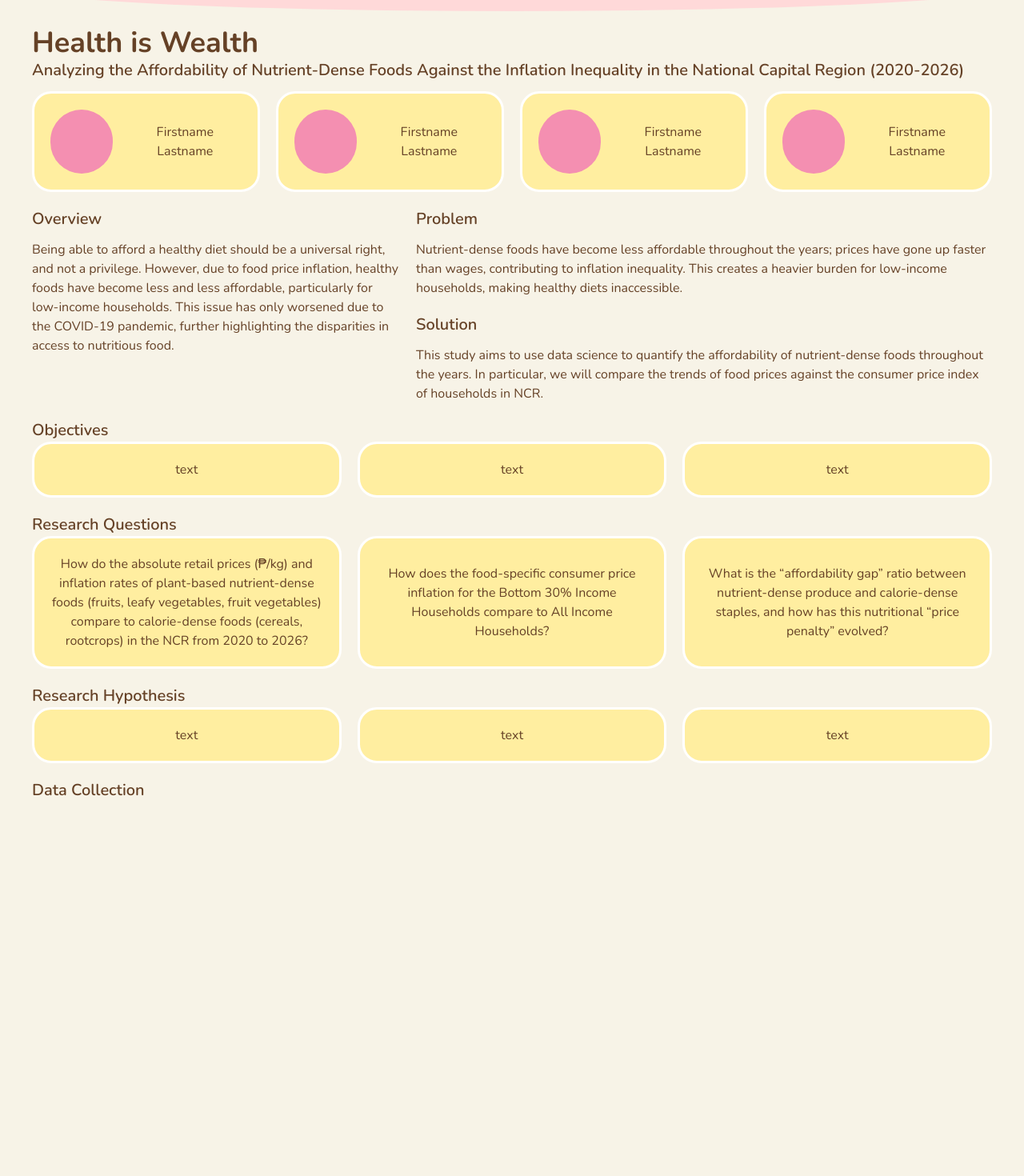
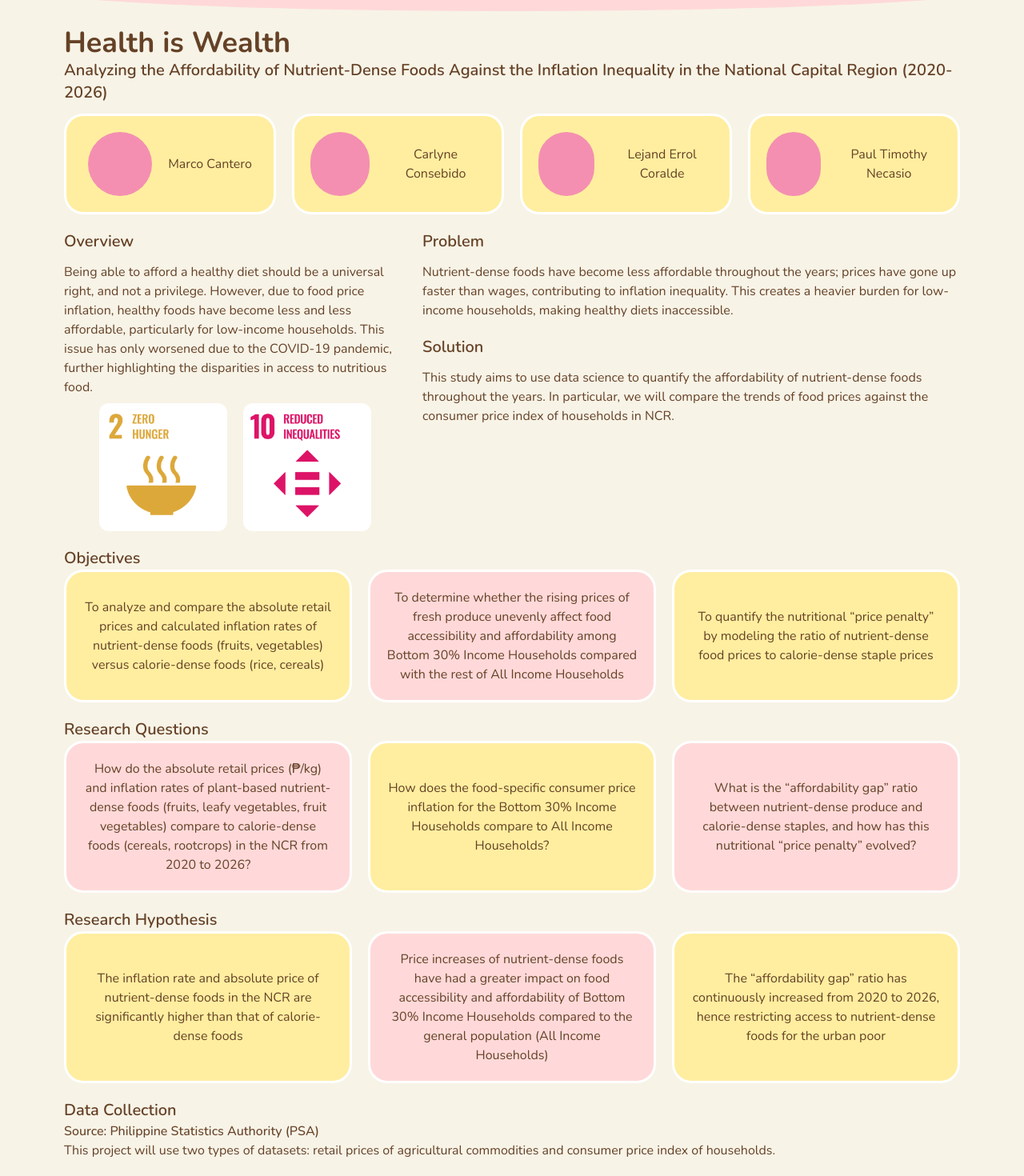
Before and after one commit to ptrn23/cs132-group7, a SvelteKit app: page / in a window 1280 px wide. Shown: the part 86-1556 px from the top of the page at 80% size. Before the commit the page ends 1108 px from the top, so only its background shows below. Built offline with nearby package versions, Linux system fonts and the light colour scheme.

Commit message:
feat: added more info

```diff
--- a/src/lib/components/Card.svelte
+++ b/src/lib/components/Card.svelte
@@ -1,10 +1,10 @@
 <script>
     let {
-        title = "Title",
-        text = "text"
+        text = "text",
+        color = "bg-ac-light-yellow"
     } = $props();
 </script>
 
-<div class="p-5 bg-ac-light-yellow w-1/3 rounded-3xl border-3 border-ac-white text-center justify-center place-content-center">
+<div class="{`p-5 ${color} w-1/3 rounded-3xl border-3 border-ac-white text-center justify-center place-content-center`}">
     {text}
 </div>
--- a/src/lib/components/Header.svelte
+++ b/src/lib/components/Header.svelte
@@ -11,14 +11,14 @@
 
     const headers = [
         { label: 'Overview', url: '#overview'},
+        { label: 'Objectives', url: '#objectives'},
         { label: 'Questions', url: '#questions'},
         { label: 'Hypothesis', url: '#hypothesis'},
-        { label: 'Objectives', url: '#objectives'},
         { label: 'Data Collection', url: '#data'},
     ];
 </script>
 
-<div class="bg-ac-light-pink rounded-bl-[300%_200%] rounded-br-[300%_200%] shadow-[rgba(0,0,0,0.8)_0px_0px_16px_0px] flex flex-col h-25 justify-around left-0 pb-[60px] pl-[60px] pr-[60px] pt-[30px] sticky right-3 top-0 w-full z-50">
+<div class="bg-ac-light-pink rounded-bl-[300%_200%] rounded-br-[300%_200%] shadow-[rgba(0,0,0,0.8)_0px_0px_16px_0px] flex flex-col h-25 justify-around left-0 pb-[60px] pl-[60px] pr-[60px] pt-[30px] right-3 top-0 w-full z-50">
     <div class="flex gap-10 justify-center">
         {#each headers as header}
             <div class="px-5 py-2 rounded-xl hover:bg-ac-pink">
--- a/src/routes/+page.svelte
+++ b/src/routes/+page.svelte
@@ -1,25 +1,33 @@
 <script>
     import Card from "$lib/components/Card.svelte";
     import MemberCard from "$lib/components/MemberCard.svelte";
+
+    import Two from "$lib/assets/zero_hunger.png";
+    import Ten from "$lib/assets/red_ineq.png";
 </script>
 
-<div class="px-10 py-5 text-ac-dark-brown">
+<div class="px-20 py-5 text-ac-dark-brown">
     <section id="overview" class="pb-5">
         <p class="text-4xl font-bold"> Health is Wealth </p>
         <p class="text-xl font-semibold pb-3"> Analyzing the Affordability of Nutrient-Dense Foods Against the Inflation Inequality in the National Capital Region (2020-2026) </p>
 
         <div class="flex gap-x-5">
-            <MemberCard />
-            <MemberCard />
-            <MemberCard />
-            <MemberCard />
+            <MemberCard name="Marco Cantero"/>
+            <MemberCard name="Carlyne Consebido"/>
+            <MemberCard name="Lejand Errol Coralde"/>
+            <MemberCard name="Paul Timothy Necasio"/>
         </div>
     </section>
 
     <section id="" class="pb-5 flex">
         <div class="w-2/5 pr-5">
             <p class="text-xl font-semibold pb-3"> Overview </p>
-            <p> Being able to afford a healthy diet should be a universal right, and not a privilege. However, due to food price inflation, healthy foods have become less and less affordable, particularly for low-income households. This issue has only worsened due to the COVID-19 pandemic, further highlighting the disparities in access to nutritious food. </p>
+            <p class="pb-2"> Being able to afford a healthy diet should be a universal right, and not a privilege. However, due to food price inflation, healthy foods have become less and less affordable, particularly for low-income households. This issue has only worsened due to the COVID-19 pandemic, further highlighting the disparities in access to nutritious food. </p>
+
+            <div class="flex justify-center gap-x-5">
+                <img src={Two} alt="Zero Hunger" class="w-40 h-40 rounded-xl"/>
+                <img src={Ten} alt="Reduced Inequalities" class="w-40 h-40 rounded-xl"/>
+            </div>
         </div>
 
         <div class="w-3/5">
@@ -31,26 +39,38 @@
         </div>
     </section>
 
+    <section id="objectives">
         <p class="text-xl font-semibold"> Objectives </p>
         <div class="flex gap-5 pb-5">
-        <Card />
-        <Card />
-        <Card />
+            <Card text="To analyze and compare the absolute retail prices and calculated inflation rates of nutrient-dense foods (fruits, vegetables) versus calorie-dense foods (rice, cereals)"/>
+            <Card color="bg-ac-light-pink" text="To determine whether the rising prices of fresh produce unevenly affect food accessibility and affordability among Bottom 30% Income Households compared with the rest of All Income Households"/>
+            <Card text="To quantify the nutritional “price penalty” by modeling the ratio of nutrient-dense food prices to calorie-dense staple prices"/>
         </div>
+    </section>
 
+    <section id="questions">
         <p class="text-xl font-semibold"> Research Questions </p>
         <div class="flex gap-5 pb-5">
-        <Card text="How do the absolute retail prices (₱/kg) and inflation rates of plant-based nutrient-dense foods (fruits, leafy vegetables, fruit vegetables) compare to calorie-dense foods (cereals, rootcrops) in the NCR from 2020 to 2026?"/>
+            <Card color="bg-ac-light-pink" text="How do the absolute retail prices (₱/kg) and inflation rates of plant-based nutrient-dense foods (fruits, leafy vegetables, fruit vegetables) compare to calorie-dense foods (cereals, rootcrops) in the NCR from 2020 to 2026?"/>
             <Card text="How does the food-specific consumer price inflation for the Bottom 30% Income Households compare to All Income Households?"/>
-        <Card text="What is the “affordability gap” ratio between nutrient-dense produce and calorie-dense staples, and how has this nutritional “price penalty” evolved?"/>
+            <Card color="bg-ac-light-pink" text="What is the “affordability gap” ratio between nutrient-dense produce and calorie-dense staples, and how has this nutritional “price penalty” evolved?"/>
         </div>
+    </section>
 
+    <section id="hypothesis">
         <p class="text-xl font-semibold"> Research Hypothesis </p>
         <div class="flex gap-5 pb-5">
-        <Card />
-        <Card />
-        <Card />
+            <Card text="The inflation rate and absolute price of nutrient-dense foods in the NCR are significantly higher than that of calorie-dense foods"/>
+            <Card color="bg-ac-light-pink" text="Price increases of nutrient-dense foods have had a greater impact on food accessibility and affordability of Bottom 30% Income Households compared to the general population (All Income Households)"/>
+            <Card text="The “affordability gap” ratio has continuously increased from 2020 to 2026, hence restricting access to nutrient-dense foods for the urban poor"/>
         </div>
+    </section>
 
+    <section id="data">
         <p class="text-xl font-semibold"> Data Collection </p>
+        <p class="font-medium"> Source: Philippine Statistics Authority (PSA) </p>
+        <p> This project will use two types of datasets: retail prices of agricultural commodities and consumer price index of households.</p>
+
+
+    </section>
 </div>
```
Also changed, not shown: src/lib/assets/red_ineq.png (added), src/lib/assets/zero_hunger.png (added). Lines whose indentation alone changed are shown as unchanged.
